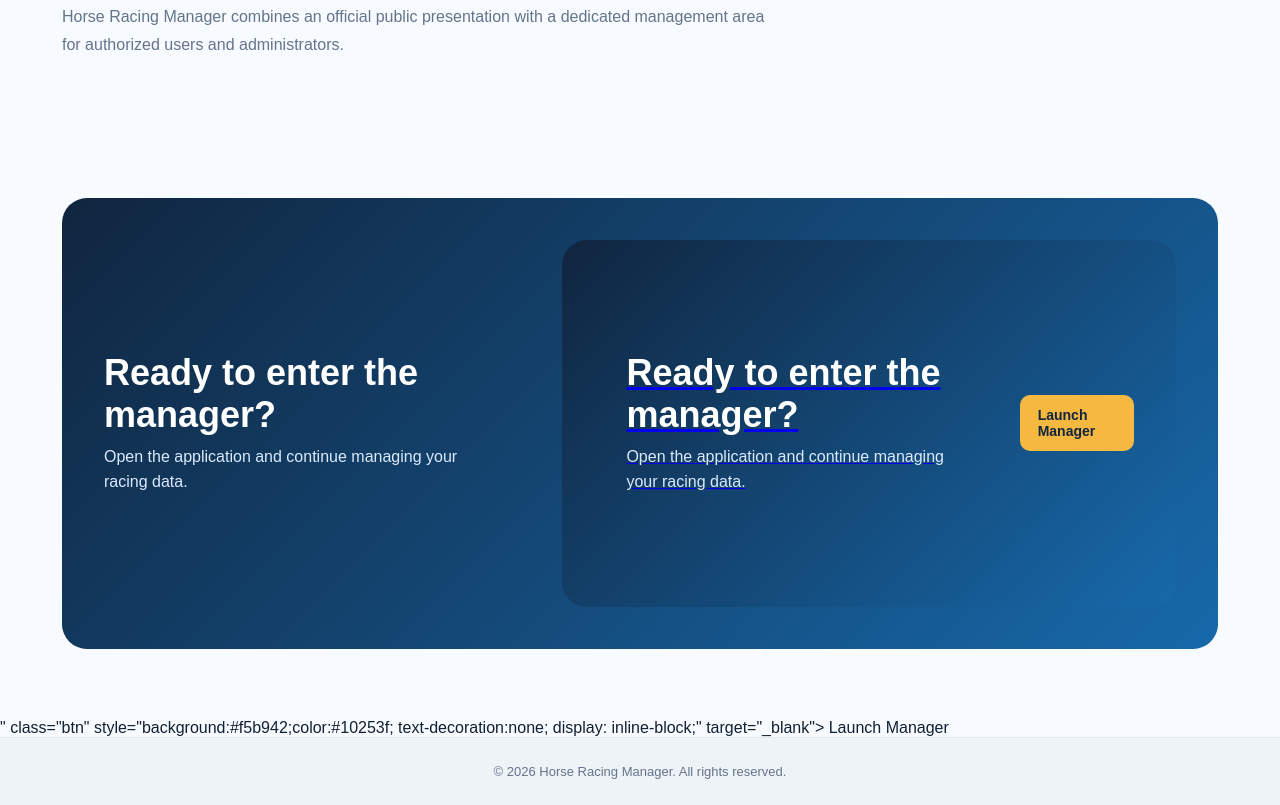
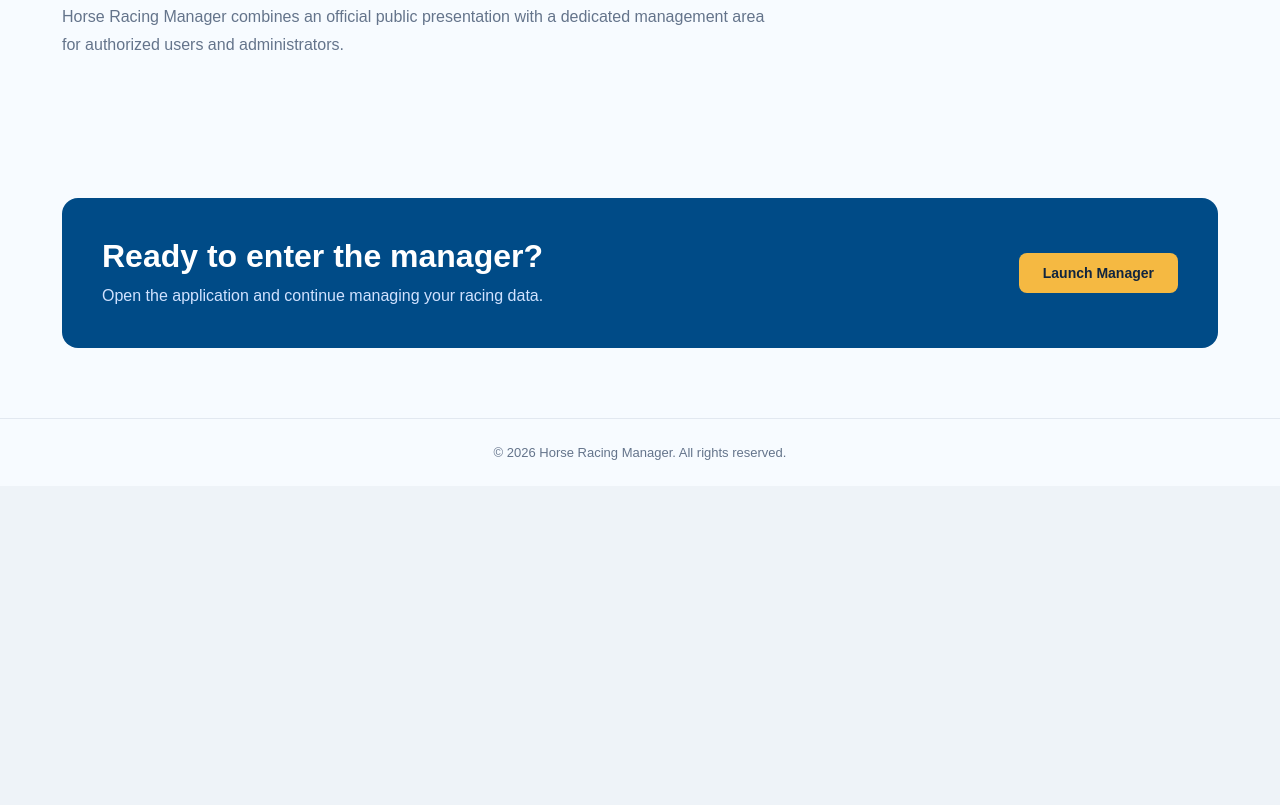
Before and after one commit to lailaazdem-ux/horse-manager-pro, a website: page index.html in a window 1280 px wide. Shown: the part 1913-2718 px from the top of the page. After the commit the page ends 2399 px from the top, so only its background shows below. Drawn offline with Linux system fonts and the light colour scheme.

Commit message:
Fix duplicate CTA container and clean up dangling HTML text

```diff
--- a/index.html
+++ b/index.html
@@ -482,35 +482,19 @@ th{font-size:12px;text-transform:uppercase;color:var(--muted)}
   </section>
 
   <section id="contact" class="public-section">
-  <div class="public-cta">
+    <div class="public-cta" style="background:#004b87; padding:40px; border-radius:16px; display:flex; justify-space-between; align-items:center; flex-wrap:wrap; gap:20px;">
       <div>
-      <h2>Ready to enter the manager?</h2>
-      <p>Open the application and continue managing your racing data.</p>
-    </div>
-
-    <a href="<section id="contact" class="public-section">
-  <div class="public-cta">
-    <div>
-      <h2>Ready to enter the manager?</h2>
-      <p>Open the application and continue managing your racing data.</p>
-    </div>
-
+        <h2 style="color:#ffffff; margin:0 0 8px 0; font-size:2rem;">Ready to enter the manager?</h2>
+        <p style="color:#d0e2ff; margin:0;">Open the application and continue managing your racing data.</p>
+      </div>
       <a href="https://github.com/lailaazdem-ux/horse-manager-pro/releases/download/v1.0.0/horse-racing-manager.Setup.1.0.0.zip"
          class="btn"
-       style="background:#f5b942;color:#10253f; text-decoration:none; display: inline-block;"
+         style="background:#f5b942; color:#10253f; padding:12px 24px; border-radius:8px; text-decoration:none; display:inline-block; font-weight:bold;"
          target="_blank">
         Launch Manager
       </a>
     </div>
-</section>"
-       class="btn"
-       style="background:#f5b942;color:#10253f; text-decoration:none; display: inline-block;"
-       target="_blank">
-      Launch Manager
-    </a>
-  </div>
   </section>
-
   <footer class="public-footer">
     © 2026 Horse Racing Manager. All rights reserved.
   </footer>
```
Lines whose indentation alone changed are shown as unchanged.
